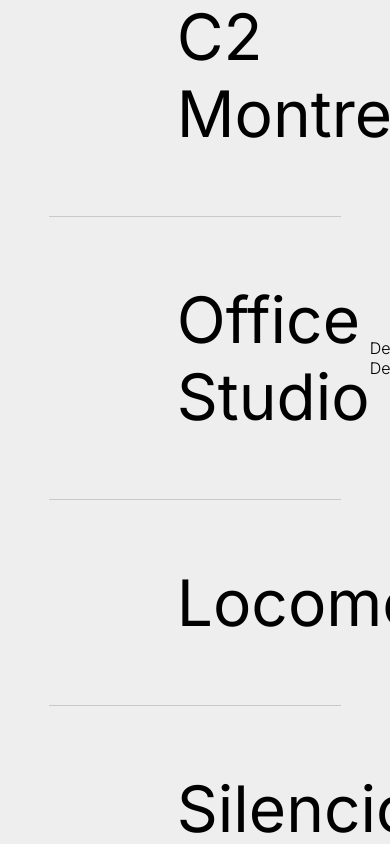
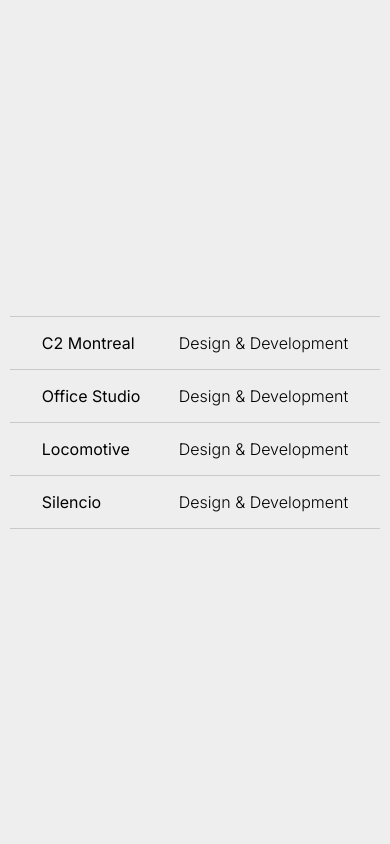
Before and after one commit to floriansimunek/Mouse-Hover-Gallery, a React (Vite) app: page / in a window 390 px wide. Built offline with nearby package versions, Linux system fonts and the light colour scheme.

Commit message:
💄 Add responsive design

```diff
--- a/src/App.module.css
+++ b/src/App.module.css
@@ -6,9 +6,15 @@
 }
 
 .body {
-  width: 75vw;
+  width: 95vw;
   display: flex;
   flex-direction: column;
   align-items: center;
   justify-content: center;
 }
+
+@media screen and (min-width: 1280px) {
+  .body {
+    width: 75vw;
+  }
+}
--- a/src/components/Modal/Modal.module.css
+++ b/src/components/Modal/Modal.module.css
@@ -1,6 +1,6 @@
 .modalContainer {
-  width: 400px;
-  height: 350px;
+  width: 200px;
+  height: 175px;
   display: flex;
   justify-content: center;
   align-content: center;
@@ -32,8 +32,8 @@
 }
 
 .cursor {
-  width: 5rem;
-  height: 5rem;
+  width: 3rem;
+  height: 3rem;
   border-radius: 50%;
   display: flex;
   align-items: center;
@@ -53,7 +53,7 @@
 
 .cursorLabel {
   color: white;
-  font-size: 1rem;
+  font-size: 0.75rem;
   text-transform: uppercase;
   position: absolute;
   z-index: 2;
@@ -66,3 +66,19 @@
   transform: translate(-50%, -50%) scale(1);
   transition: transform 450ms cubic-bezier(0.76, 0, 0.24, 1);
 }
+
+@media screen and (min-width: 1280px) {
+  .modalContainer {
+    width: 400px;
+    height: 350px;
+  }
+
+  .cursor {
+    width: 5rem;
+    height: 5rem;
+  }
+
+  .cursorLabel {
+    font-size: 1rem;
+  }
+}
--- a/src/components/Project/Project.module.css
+++ b/src/components/Project/Project.module.css
@@ -1,6 +1,11 @@
+.project * {
+  user-select: none;
+  pointer-events: none;
+}
+
 .project {
   width: 100%;
-  padding: 4rem 8rem;
+  padding: 1rem 2rem;
   border-top: 1px solid rgb(201, 201, 201);
   display: flex;
   justify-content: space-between;
@@ -18,7 +23,7 @@
 }
 
 .project h2 {
-  font-size: 4rem;
+  font-size: 1rem;
   margin: 0;
   font-weight: 400;
   transition: all 400ms;
@@ -36,3 +41,19 @@
 .project:hover p {
   transform: translateX(1rem);
 }
+
+@media screen and (min-width: 780px) {
+  .project h2 {
+    font-size: 2rem;
+  }
+}
+
+@media screen and (min-width: 1280px) {
+  .project {
+    padding: 4rem 8rem;
+  }
+
+  .project h2 {
+    font-size: 4rem;
+  }
+}
```
